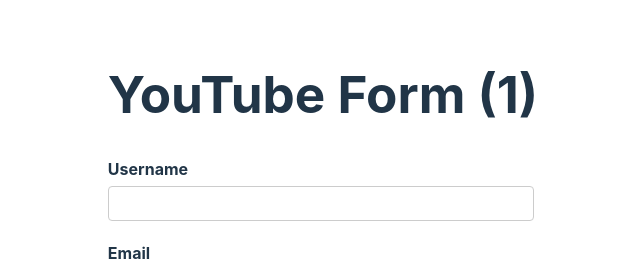
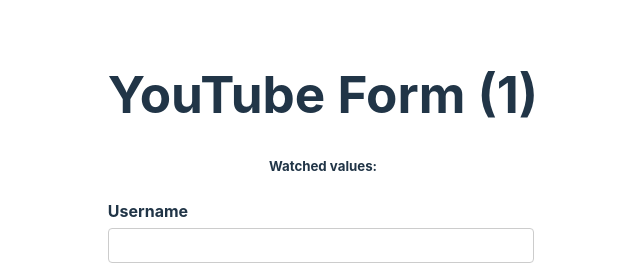
Before and after one commit to nzkks/react-hook-form, a React (Vite) app: page / in a window 1280 px wide. Shown: the top 265 px of the page, without its empty margins (317-957 px from the left). Built offline with nearby package versions, Linux system fonts and the light colour scheme; no server answers.

Commit message:
Watch field value

```diff
--- a/src/components/YoutubeForm.tsx
+++ b/src/components/YoutubeForm.tsx
@@ -48,7 +48,7 @@
     }
   });
 
-  const { register, control, handleSubmit, formState } = form;
+  const { register, control, handleSubmit, formState, watch } = form;
   const { errors } = formState;
 
   const { fields, append, remove } = useFieldArray({
@@ -60,12 +60,17 @@
     console.log('Form submitted', data);
   };
 
+  const watchUserName = watch('username');
+
   renderCount++;
 
   return (
     <div>
       <h1>YouTube Form ({renderCount / 2})</h1>
       {/* why dividing by 2 because in development mode, <React.StrictMode /> rerenders the app/component twice and also re-run the Effects twice to find bugs - https://react.dev/reference/react/StrictMode */}
+
+      <h5>Watched values: {watchUserName}</h5>
+
       <form onSubmit={handleSubmit(onSubmit)} noValidate>
         {/* specifying noValidate prevent browser validation and allow React hook form to takeover the validation */}
         <div className="form-control">
```
